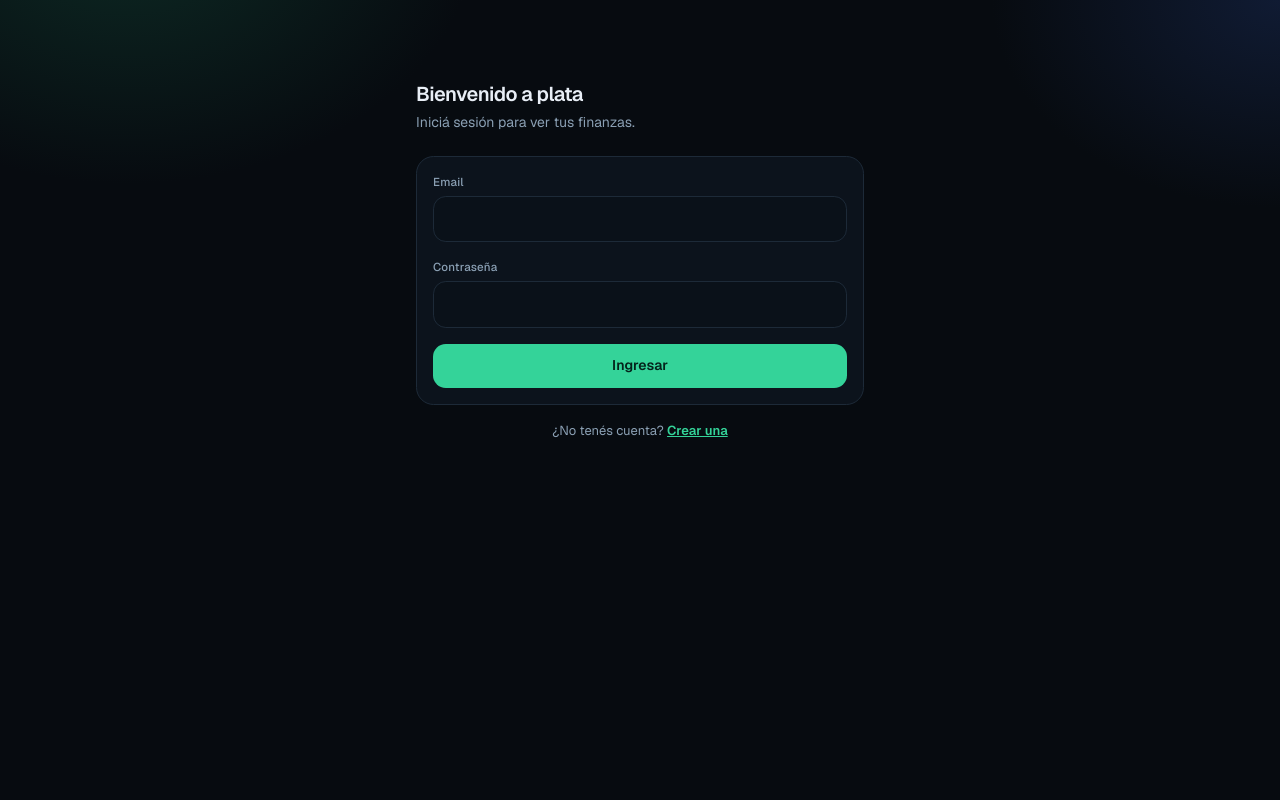
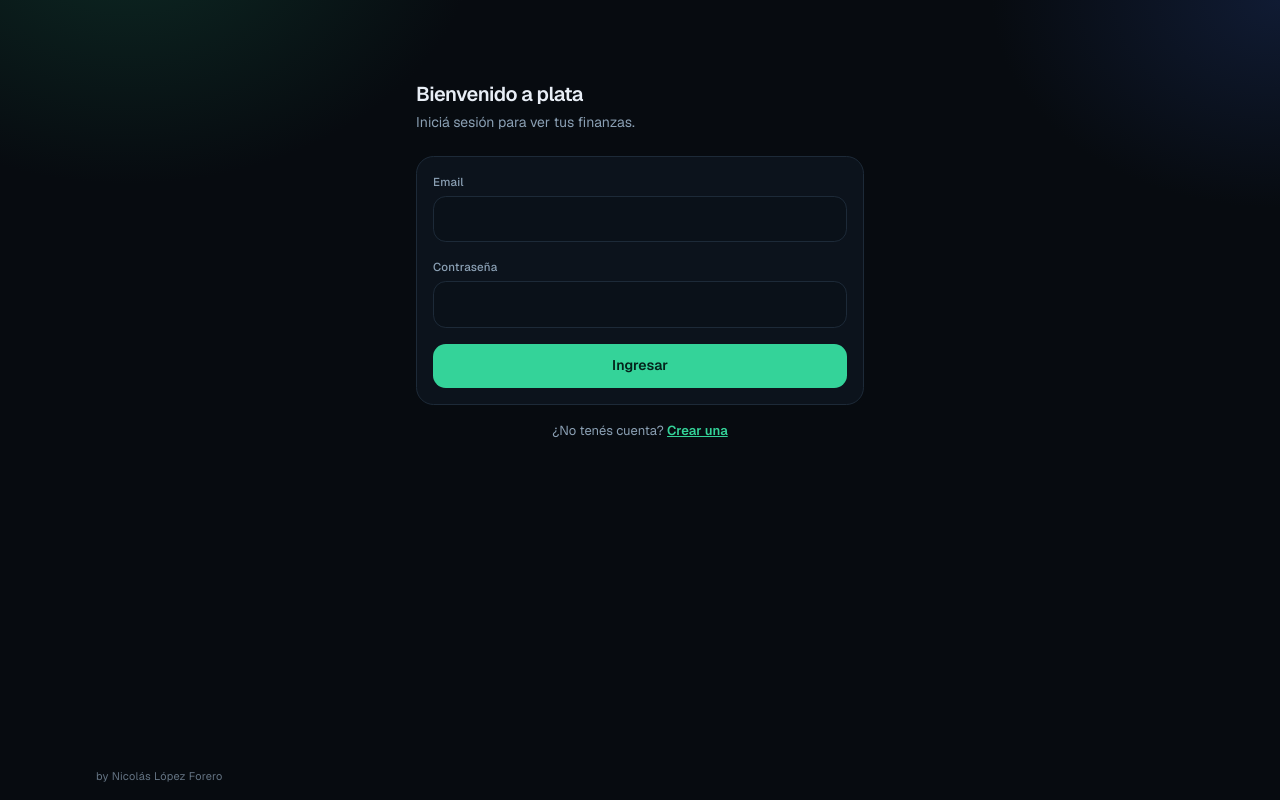
Before and after one commit to nicolf17/PlataAdministration, a Next.js app: page /login in a window 1280 px wide. Built offline with nearby package versions, Linux system fonts and the light colour scheme; no server answers.

Commit message:
fix: acciones de movimientos siempre en rojo/azul, fecha y categoria apiladas en celular y credito by Nicolas Lopez Forero

```diff
--- a/public/sw.js
+++ b/public/sw.js
@@ -1,4 +1,4 @@
-const CACHE = "plata-static-v2";
+const CACHE = "plata-static-v3";
 const OFFLINE = "/offline.html";
 const PRECACHE = [
   OFFLINE,
--- a/src/components/shell.tsx
+++ b/src/components/shell.tsx
@@ -12,8 +12,11 @@ export async function Shell({ children }: { children: React.ReactNode }) {
   // mostrar navegación ni un botón para cerrar una sesión que no existe.
   if (!user) {
     return (
-      <main className="mx-auto w-full max-w-6xl px-3 pt-3 sm:px-4 sm:pt-5 md:px-8 md:pt-10">
-        {children}
+      <main className="mx-auto flex min-h-dvh w-full max-w-6xl flex-col px-3 pt-3 sm:px-4 sm:pt-5 md:px-8 md:pt-10">
+        <div className="flex-1">{children}</div>
+        <p className="pb-4 pt-8 text-[11px] tracking-wide text-muted/70">
+          by Nicolás López Forero
+        </p>
       </main>
     );
   }
@@ -61,6 +64,9 @@ export async function Shell({ children }: { children: React.ReactNode }) {
       <main className="flex-1 pb-28 md:pb-12">
         <div className="mx-auto w-full max-w-6xl px-3 pt-3 sm:px-4 sm:pt-5 md:px-8 md:pt-10">
           {children}
+          <p className="pb-1 pt-10 text-[11px] tracking-wide text-muted/70">
+            by Nicolás López Forero
+          </p>
         </div>
       </main>
 
--- a/src/components/transaction-form.tsx
+++ b/src/components/transaction-form.tsx
@@ -194,7 +194,9 @@ export function TransactionForm({
         </div>
       </div>
 
-      <div className="mt-3 grid grid-cols-2 gap-3">
+      {/* En el celular van uno debajo del otro: el input de fecha nativo de
+          iOS no baja de su ancho intrínseco y en dos columnas se desbordaba. */}
+      <div className="mt-3 grid grid-cols-1 gap-3 sm:grid-cols-2">
         <div className="min-w-0">
           <label className="label" htmlFor="date">
             Fecha
--- a/src/components/transaction-list.tsx
+++ b/src/components/transaction-list.tsx
@@ -118,7 +118,7 @@ export function TransactionList({
                         <button
                           type="submit"
                           aria-label={`Eliminar ${row.description}`}
-                          className="grid size-8 min-w-8 place-items-center rounded-md text-danger/80 transition-colors hover:bg-danger/10 hover:text-danger"
+                          className="grid size-8 min-w-8 place-items-center rounded-md border border-danger/30 bg-danger/10 text-danger transition-colors hover:bg-danger/20"
                         >
                           <IconTrash className="size-4" />
                         </button>
@@ -128,7 +128,7 @@ export function TransactionList({
                     <Link
                       href={`/movimientos?editar=${row.id}#nuevo`}
                       aria-label={`Editar ${row.description}`}
-                      className="grid size-8 min-w-8 place-items-center rounded-md text-info/80 transition-colors hover:bg-info/10 hover:text-info"
+                      className="grid size-8 min-w-8 place-items-center rounded-md border border-info/30 bg-info/10 text-info transition-colors hover:bg-info/20"
                     >
                       <IconPencil className="size-4" />
                     </Link>
```
